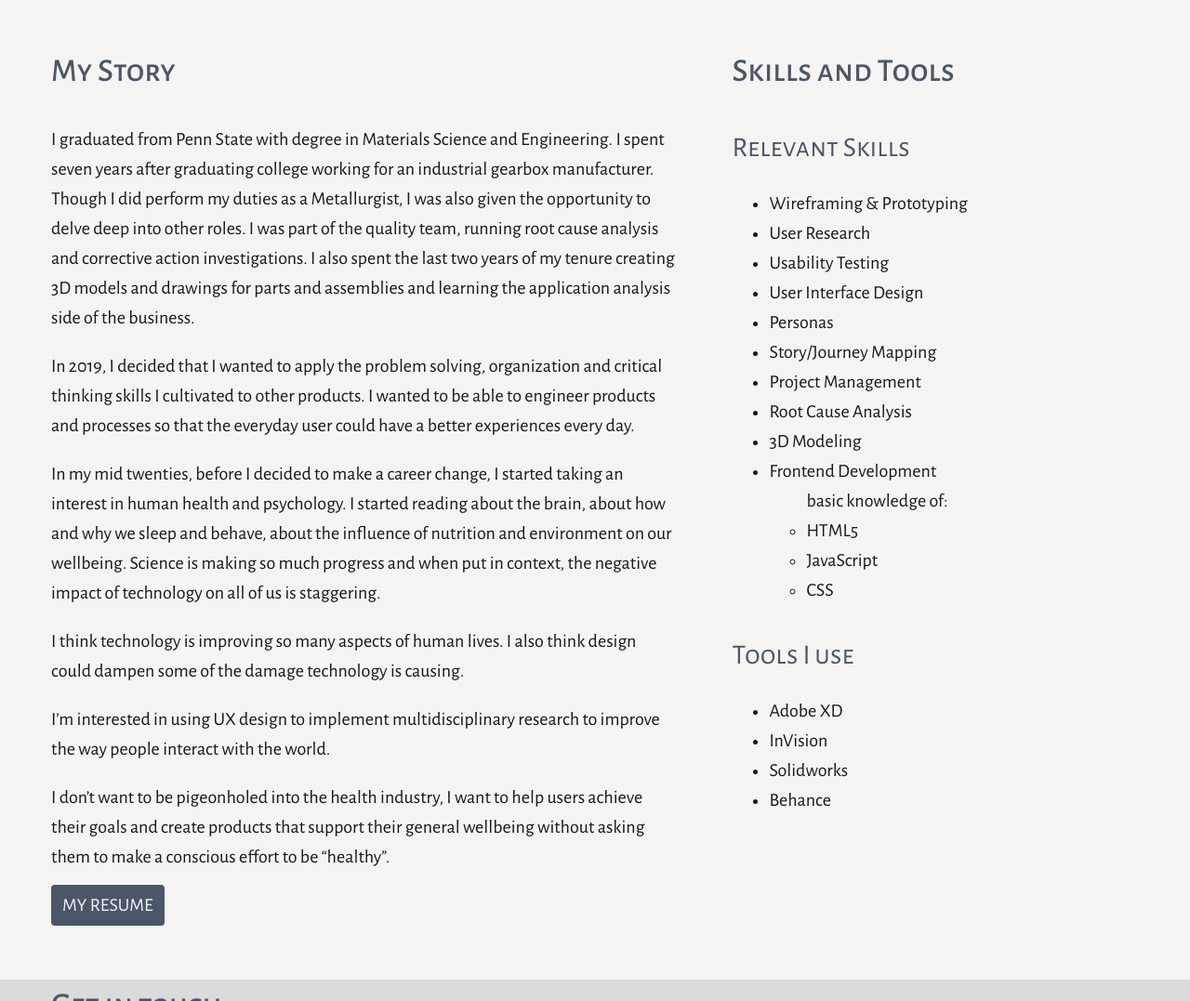
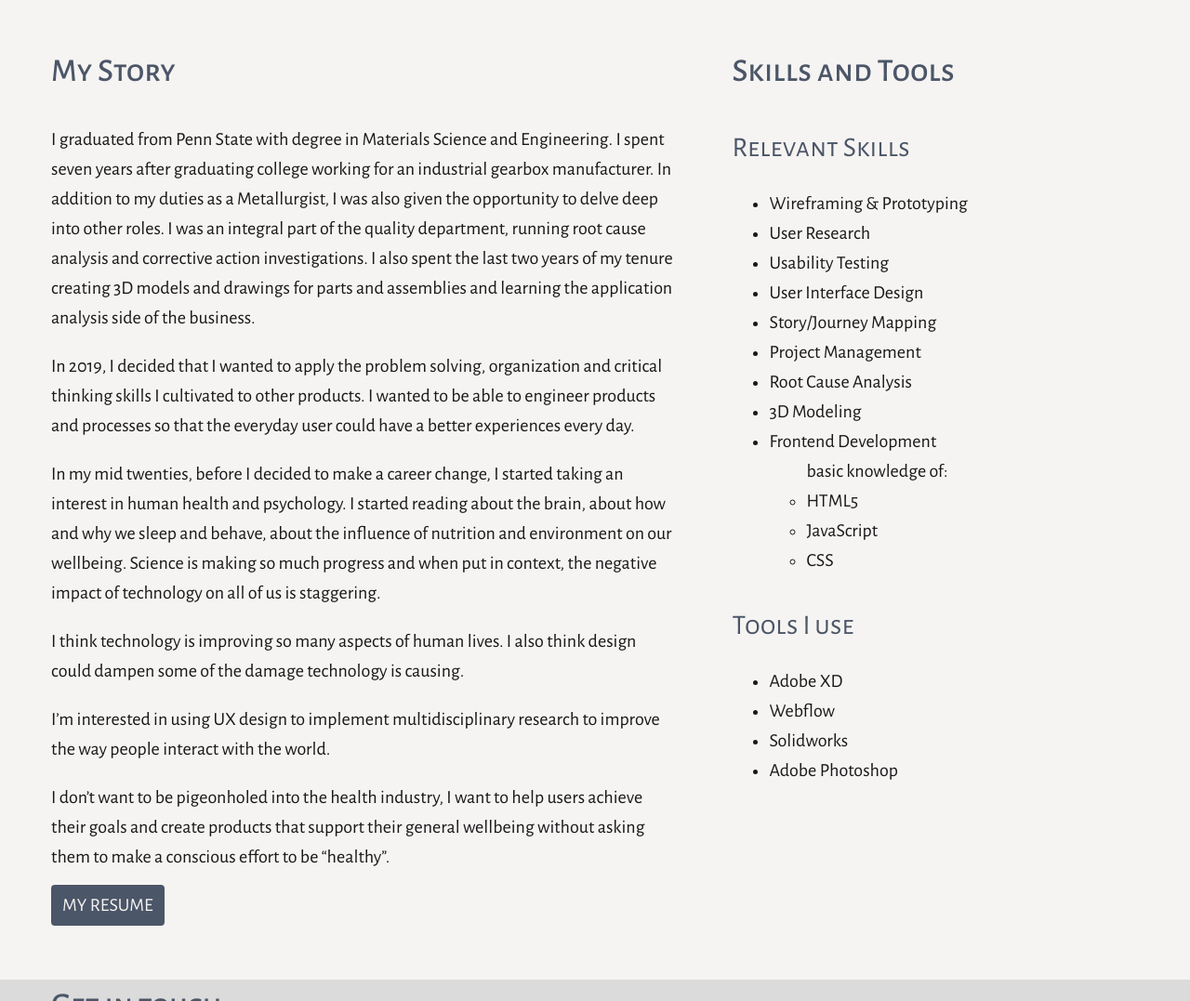
Before and after one commit to alyssavongries/portfolio-website, a plain HTML site: page about.html in a window 1280 px wide. Shown: the part 780-1857 px from the top of the page at 93% size. Drawn offline with nearby package versions, Linux system fonts and the light colour scheme.

Commit message:
Updates tools

```diff
--- a/about.html
+++ b/about.html
@@ -55,8 +55,8 @@
           <div class="col-lg-7">
             <!-- my story column teal -->
             <h2> My Story </h2>
-            <p>I graduated from Penn State with degree in Materials Science and Engineering. I spent seven years after graduating college working for an industrial gearbox manufacturer. Though I did perform my duties as a Metallurgist, I was also
-              given the opportunity to delve deep into other roles. I was part of the quality team, running root cause analysis and corrective action investigations. I also spent the last two years of my tenure creating 3D models and drawings for
+            <p>I graduated from Penn State with degree in Materials Science and Engineering. I spent seven years after graduating college working for an industrial gearbox manufacturer. In addition to my duties as a Metallurgist, I was also
+              given the opportunity to delve deep into other roles. I was an integral part of the quality department, running root cause analysis and corrective action investigations. I also spent the last two years of my tenure creating 3D models and drawings for
               parts and assemblies and learning the application analysis side of the business. </p>
             <p>In 2019, I decided that I wanted to apply the problem solving, organization and critical thinking skills I cultivated to other products. I wanted to be able to engineer products and processes so that the everyday
               user
@@ -83,7 +83,6 @@
                   <li> User Research </li>
                   <li> Usability Testing </li>
                   <li> User Interface Design </li>
-                  <li> Personas </li>
                   <li> Story/Journey Mapping </li>
                   <li> Project Management </li>
                   <li> Root Cause Analysis </li>
@@ -101,9 +100,9 @@
                 <h3> Tools I use </h3>
                 <ul>
                   <li>Adobe XD </li>
-                  <li>InVision </li>
-                  <li>Solidworks </li>
-                  <li>Behance</li>
+                  <li>Webflow</li>
+                  <li>Solidworks</li>
+                  <li>Adobe Photoshop</li>
                 </ul>
               </div>
             </div>
```
